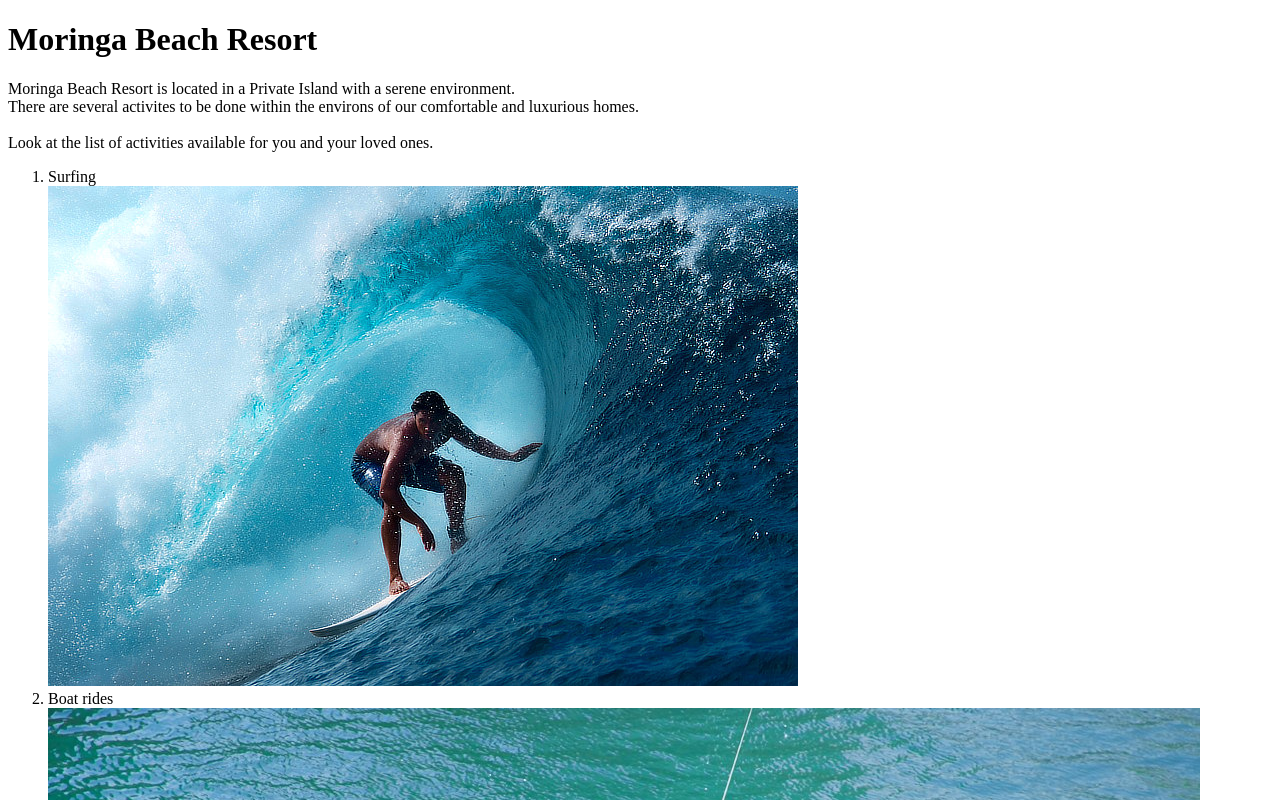
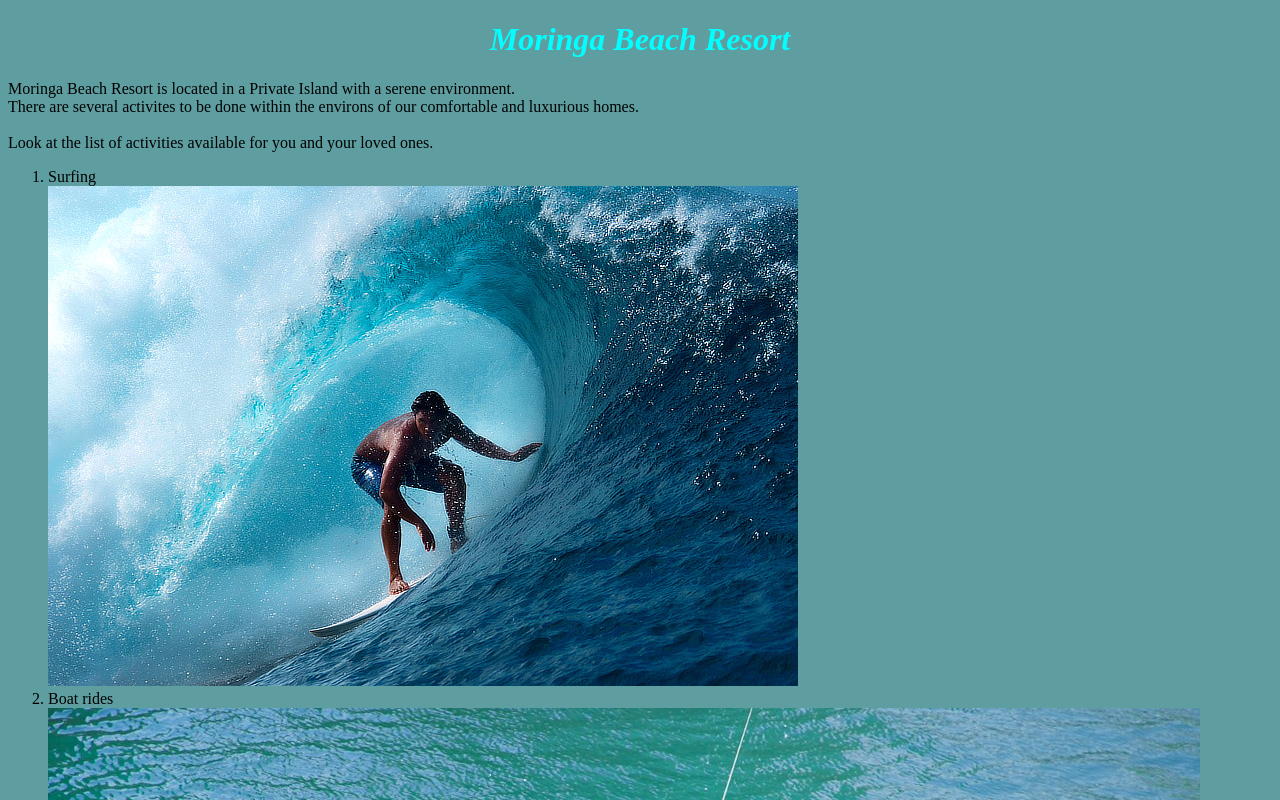
Before and after one commit to Rehema-Aida/multiple-pages-practice, a plain HTML site: page index.html in a window 1280 px wide. Shown: the top 800 px of the page. Drawn offline with Linux system fonts and the light colour scheme.

Commit message:
added background color

```diff
--- a/css/style.css
+++ b/css/style.css
@@ -1,5 +1,19 @@
-h1{
+.intro{
+    font-style: italic;
     color: aqua;
-    font-style: italic;
-    font-size: large;
+    font-size: 20;
+    text-align: center;
 }
+body  {
+    background-color: cadetblue;
+}
+
+img  {
+    position: relative;
+    max-width: 300;
+
+}
+.container  {
+    width: 200;
+    height: 200;
+}
--- a/activities-page.html
+++ b/index.html
@@ -2,10 +2,10 @@
 <html>
 <head>
     <title>  Activites  </title>
-    <link href = "css/styles.css" rel="stylesheet" type="text/css">
+    <link href="css/style.css" rel="stylesheet" type="text/css">
 </head>
 <body>
-    <h1>Moringa Beach Resort</h1>
+    <h1 class = "intro">Moringa Beach Resort</h1>
     <p1> Moringa Beach Resort is located in a Private Island with a serene environment.</p1>
 <br>
     <p2>There are several activites to be done within the environs of our comfortable and luxurious homes.</p2>
@@ -14,16 +14,19 @@
     <p3>Look at the list of activities available for you and your loved ones. </p3>
 </br>
         <ol>
+            <div class="container">
             <li>Surfing</li>
-            <img src="surfing.jpg" alt="water" style="width: 100;">
+            <img src="surfing.jpg" alt="water"></div>
+            <div class="container">
             <li>Boat rides</li>
-            <img src="boat.jpg" alt="water" style="width: 100;">
+            <img src="boat.jpg" alt="water"></div>
             <li>Scuba Diving</li>
-            <img src="scuba-diving.jpg" alt="diving" style="width: 100;">
+            <img src="scuba-diving.jpg" alt="diving">
             <li>Museum</li>
-            <img src="museum.jpg" alt="art" style="width: 100;">
+            <img src="museum.jpg" alt="art">
             <li>Art Market</li>
-            <img src="market.jpg" alt="shopping" style="width: 100;">
+            <img src="market.jpg" alt="shopping">
         </ol>
+    </div>
 </body>
 </html>
```
Also changed, not shown: pexel-pic1.jpg (added), 1 other file.
